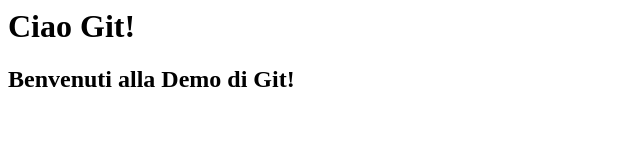
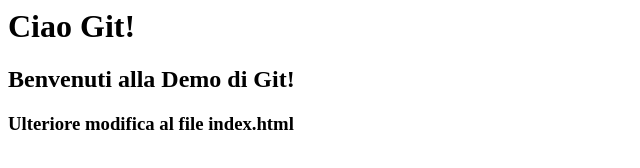
Before and after one commit to dabo98/demo-git, a plain HTML site: page index.html in a window 1280 px wide. Shown: the whole page, without its empty margins (0-640 px from the left). Drawn offline with Linux system fonts and the light colour scheme.

Commit message:
aggiunto h3 nella pagina

```diff
--- a/index.html
+++ b/index.html
@@ -5,5 +5,6 @@
   <body>
     <h1>Ciao Git!</h1>
     <h2>Benvenuti alla Demo di Git!</h2>
+    <h3>Ulteriore modifica al file index.html</h3>
   </body>
 </html>
```
